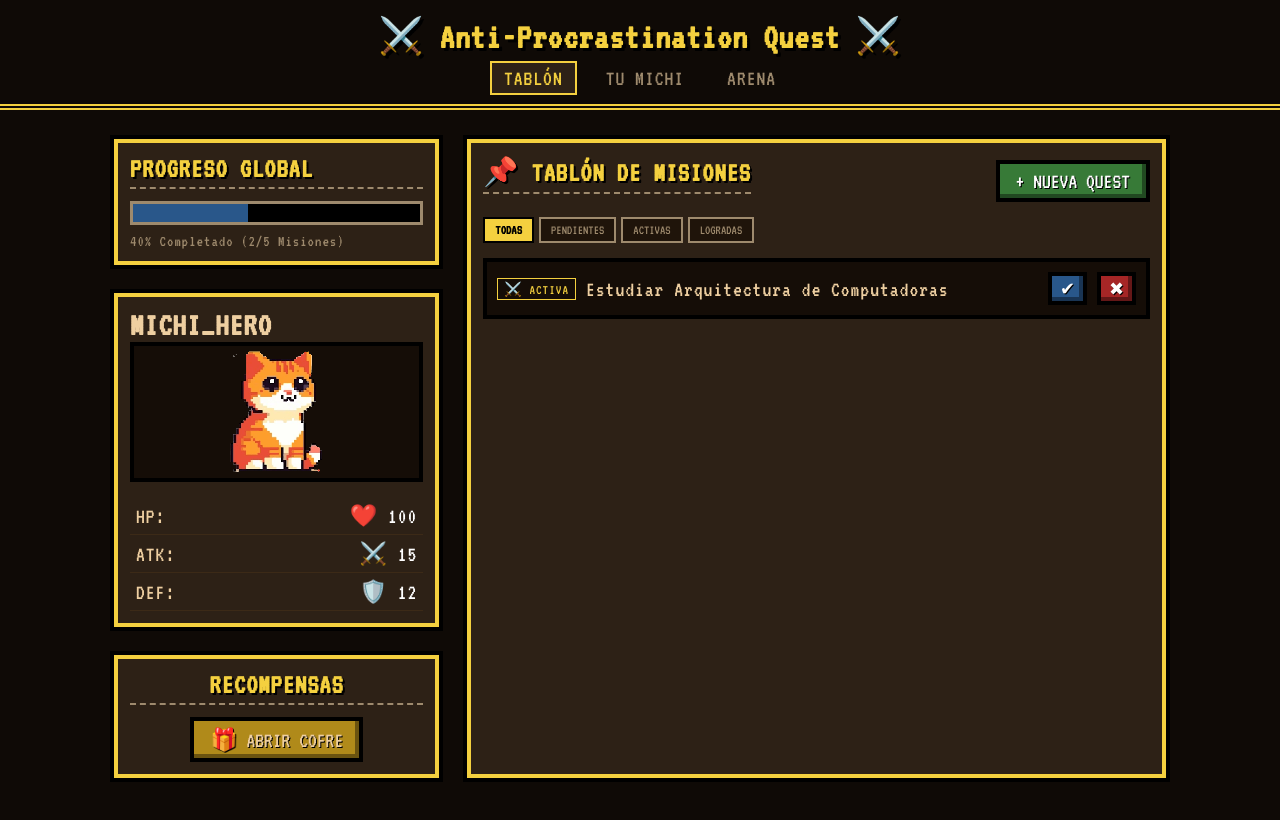
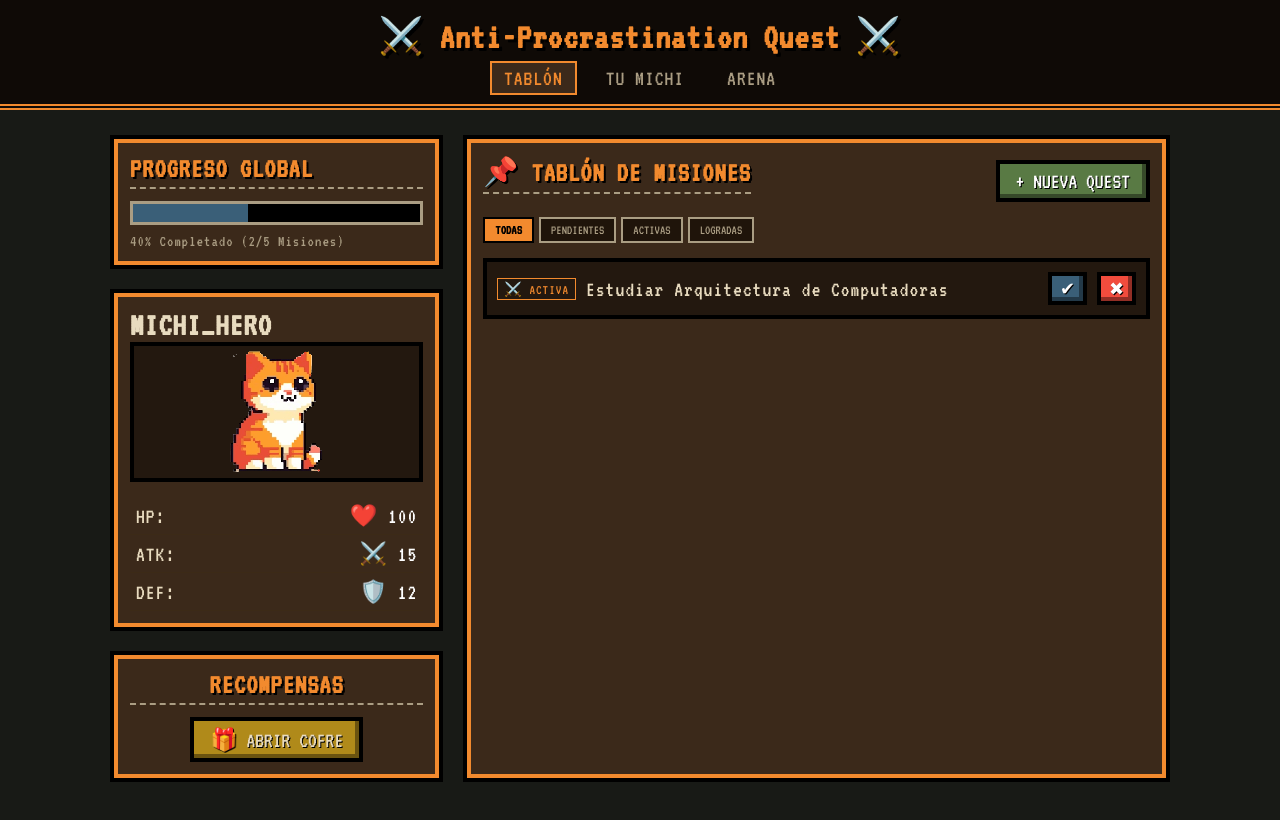
Before and after one commit to MatucoRobles/PROY_1-ANTIPROCASTINATION-QUEST, a plain HTML site: page index.html in a window 1280 px wide. Drawn offline with Linux system fonts and the light colour scheme.

Commit message:
style: establece paleta 'taberna del gato dorado'

```diff
--- a/Assets/CSS/styles.css
+++ b/Assets/CSS/styles.css
@@ -4,30 +4,52 @@
 @import url('https://fonts.googleapis.com/css2?family=VT323&display=swap');
 
 :root {
-    /* Paleta de colores refinada: Taberna, Mazmorra y Oro */
-    --bg-dark: #0f0a06;         /* Más profundo para dar contraste */
-    --box-bg: #2d2116;          /* Madera más clara para que flote sobre el fondo */
-    --inner-bg: #150d07;        /* Fondo de inventario / ranuras oscuras */
-    --parchment: #eecfa1;       /* Pergamino más cálido y legible */
-    --parchment-dim: #9e8a6d;   /* Texto secundario con mejor contraste */
+    /* PALETA "TABERNA DEL GATO DORADO" (Medieval Profundo) */
 
-    /* Colores de interfaz RPG */
-    --gold: #f4d03f;          /* Oro más brillante */
-    --gold-glow: rgba(244, 208, 63, 0.2); /* Resplandor para hover/activos */
-    --hp-red: #a62626;
-    --mana-blue: #29578a;
-    --stamina-green: #377a37;
+    /* El fondo base es un "marrón tierra de mazmorra" muy oscuro,
+       casi negro pero con calidez terrosa */
+    --bg-dark: #181a16;
 
-    /* Rarezas de Ítems (NUEVO) */
-    --rare-common: #a0a0a0;
-    --rare-magic: #3b82f6;
-    --rare-epic: #a855f7;
-    --rare-legendary: #eab308;
+    /* Las cajas principales usarán un "marrón madera de castaño" oscuro.
+       Sigue siendo oscuro, pero tiene la calidez suficiente para
+       complementar los naranjas del gato */
+    --box-bg: #3b291a;
+
+    /* Las ranuras oscuras (inventario/inputs) serán "marrón carbón" profundo */
+    --inner-bg: #23180f;
+
+    /* El texto principal será un "pergamino envejecido y ahumado".
+       Es brillante para leer, pero tiene un tono cálido y apagado,
+       nada de blanco molesto */
+    --parchment: #e8dbbf;
+
+    /* Texto secundario en un "marrón tabaco" apagado */
+    --parchment-dim: #aa9d83;
+
+    /* ACENTOS DE INTERFAZ RPG (Coherencia Total con el Michi) */
+
+    /* Usaremos el naranja del gato (#F28A2E) como "oro viejo" para títulos
+       y bordes premium. Esto hace que el gato "se extienda" a la UI */
+    --gold: #F28A2E;
+    --gold-glow: rgba(242, 138, 46, 0.3);
+
+    /* Salud (Rojo exacto del gato) */
+    --hp-red: #F24C3D;
+
+    /* Maná (Azul "noche en el bosque" profundo, no pastel) */
+    --mana-blue: #3a5f78;
+
+    /* Estamina/Completado (Verde "copa de pino" rico y oscuro) */
+    --stamina-green: #597a44;
+
+    /* Rarezas (Adaptadas a tonos medievales) */
+    --rare-magic: #4a7791;     /* Azul mineral */
+    --rare-epic: #7a548c;      /* Amatista oscura */
+    --rare-legendary: #b38d33; /* Oro envejecido */
 
     /* Fuentes */
     --font-pixel: 'VT323', monospace;
 }
-
 * {
     box-sizing: border-box;
     margin: 0;
```
